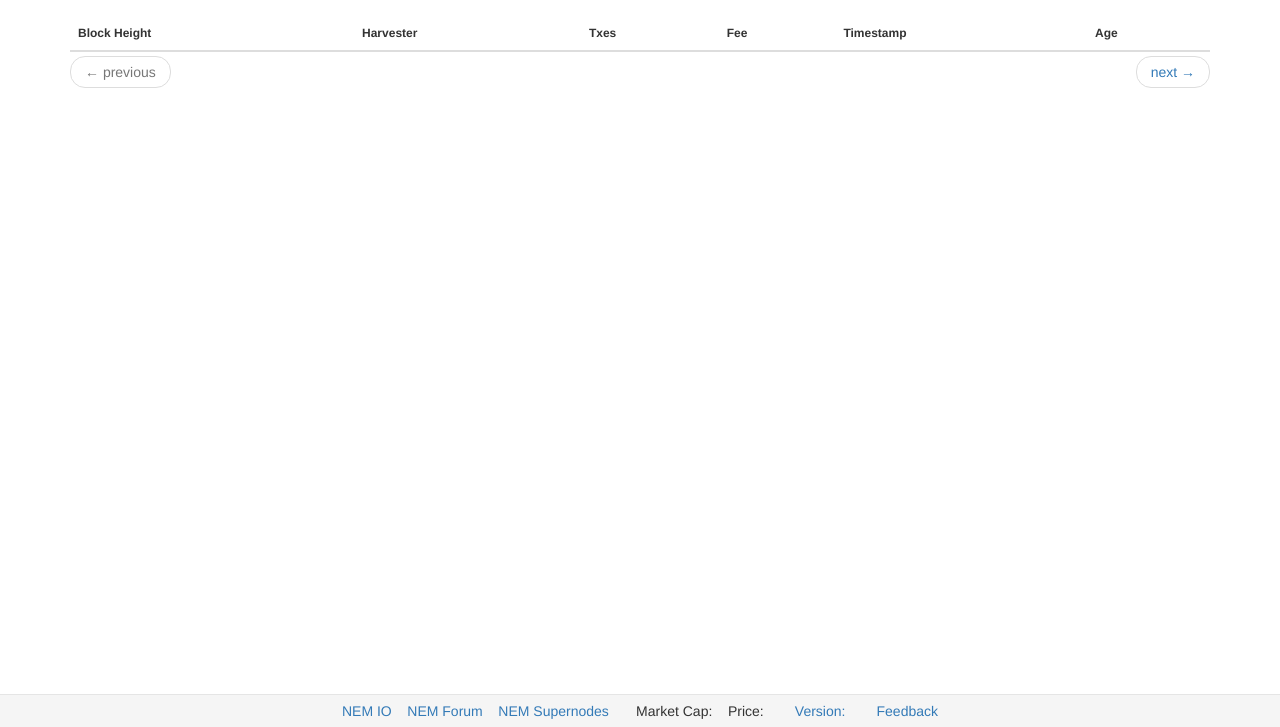
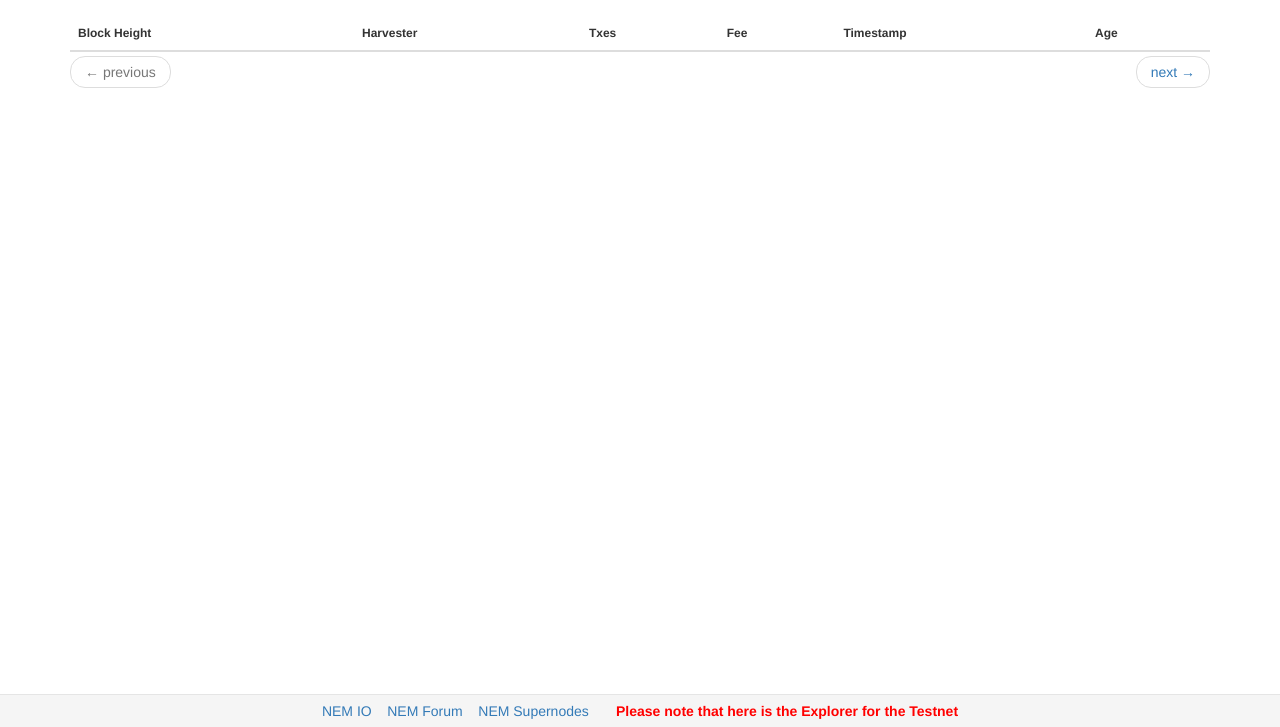
Before and after one commit to NEMChina/nem_explorer_nodejs_testnet, a website: page public/index.html in a window 1280 px wide. Shown: the part 73-800 px from the top of the page. Drawn offline with Linux system fonts and the light colour scheme; no server answers.

Commit message:
add notes

```diff
--- a/public/index.html
+++ b/public/index.html
@@ -89,18 +89,7 @@
 			&nbsp;&nbsp; <a href="https://forum.nem.io/" target="_blank">NEM Forum</a>
 			&nbsp;&nbsp; <a href="https://supernodes.nem.io/" target="_blank">NEM Supernodes</a>
 			&nbsp;&nbsp; &nbsp;&nbsp;
-			Market Cap:
-			<span ng-bind="marketCap"></span>
-			&nbsp;&nbsp;
-			Price:
-			<span ng-bind="price"></span>
-      &nbsp;&nbsp;&nbsp;&nbsp;&nbsp;&nbsp;
-      <a href="https://github.com/NEMChina/nem_explorer_nodejs/commits/master" target="_blank">
-      Version:
-      <span ng-bind="version"></span>
-      </a>
-      &nbsp;&nbsp;&nbsp;&nbsp;&nbsp;&nbsp;
-      <a href="https://forum.nem.io/t/explorer-ournem-com-feedback/" target="_blank">Feedback</a>
+			<b><span style="font-size:14px;color:red">Please note that here is the Explorer for the Testnet</span><b>
 		</p>
 	</div>
 </footer>
```
Also changed, not shown: README.md.
